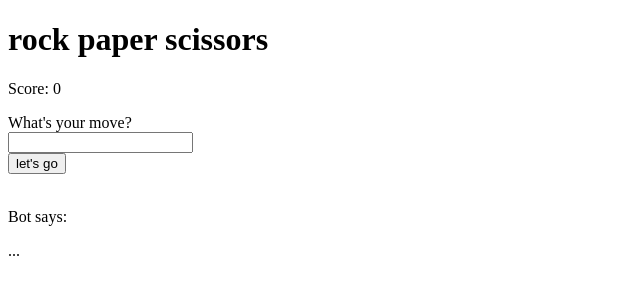
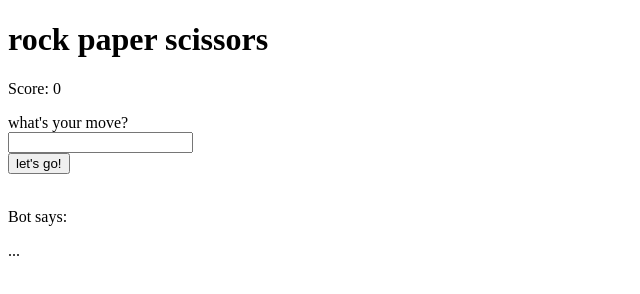
Before and after one commit to JacksRevenge/JacksRevenge.github.io, a plain HTML site: page index.html in a window 1280 px wide. Shown: the full height of the page, 0-640 px from the left. Drawn offline with Linux system fonts and the light colour scheme.

Commit message:
some tweaks

```diff
--- a/index.html
+++ b/index.html
@@ -11,9 +11,9 @@
     <p id="score">Score: 0</p>
 
     <form action="">
-        <label for="move">What's your move?</label><br/>
+        <label for="move">what's your move?</label><br/>
         <input type="text" name="move" id="move"><br/>
-        <input type="submit" value="let's go">
+        <input type="submit" value="let's go!">
     </form>
     <br/>
     <p>Bot says:</p>
--- a/js/rock-paper-scissors.js
+++ b/js/rock-paper-scissors.js
@@ -48,7 +48,7 @@ function computerResponse(event) {
         default:
             computerOut.innerHTML += "... wait that is not a valid input"
     }
-    scoreTag.innerHTML = "Score:" + score
+    scoreTag.innerHTML = "score:" + score
 }
 
 // Simply adding the event listener
```
